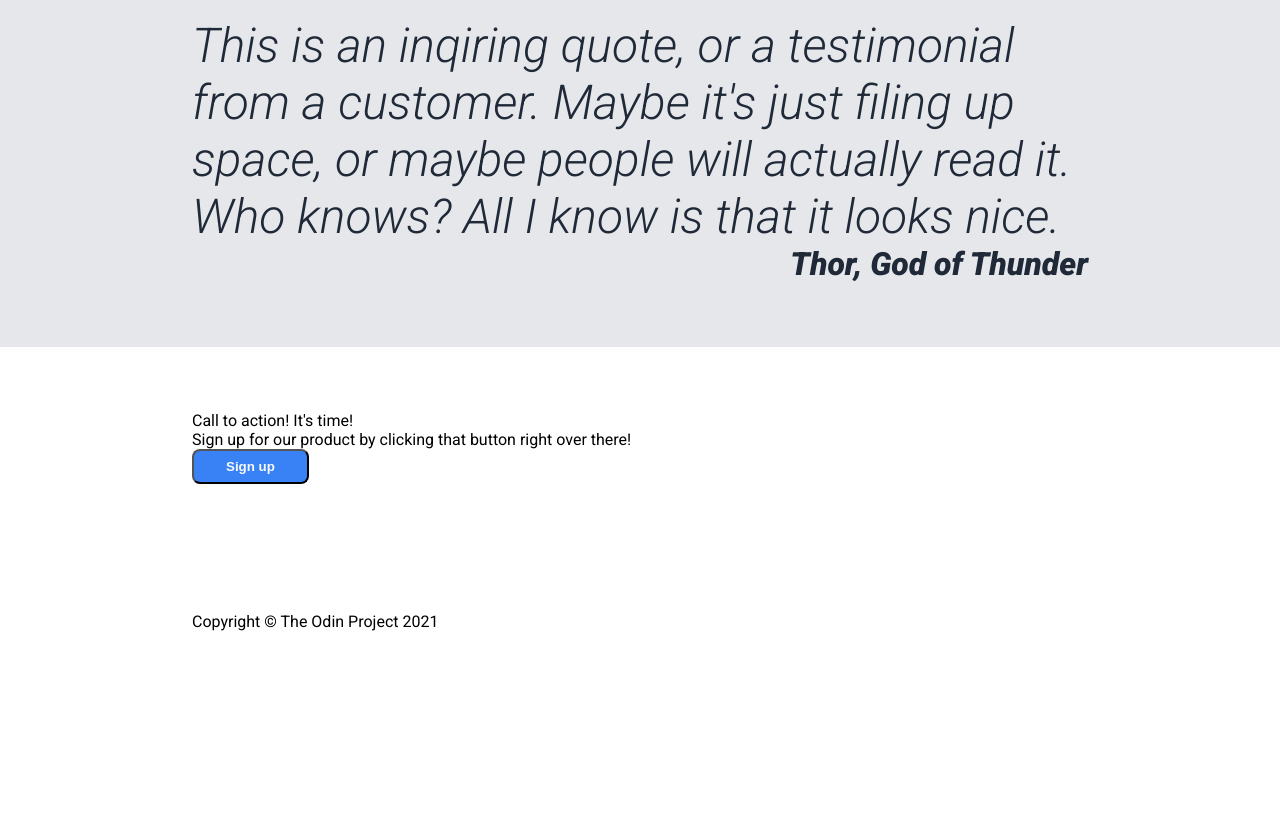
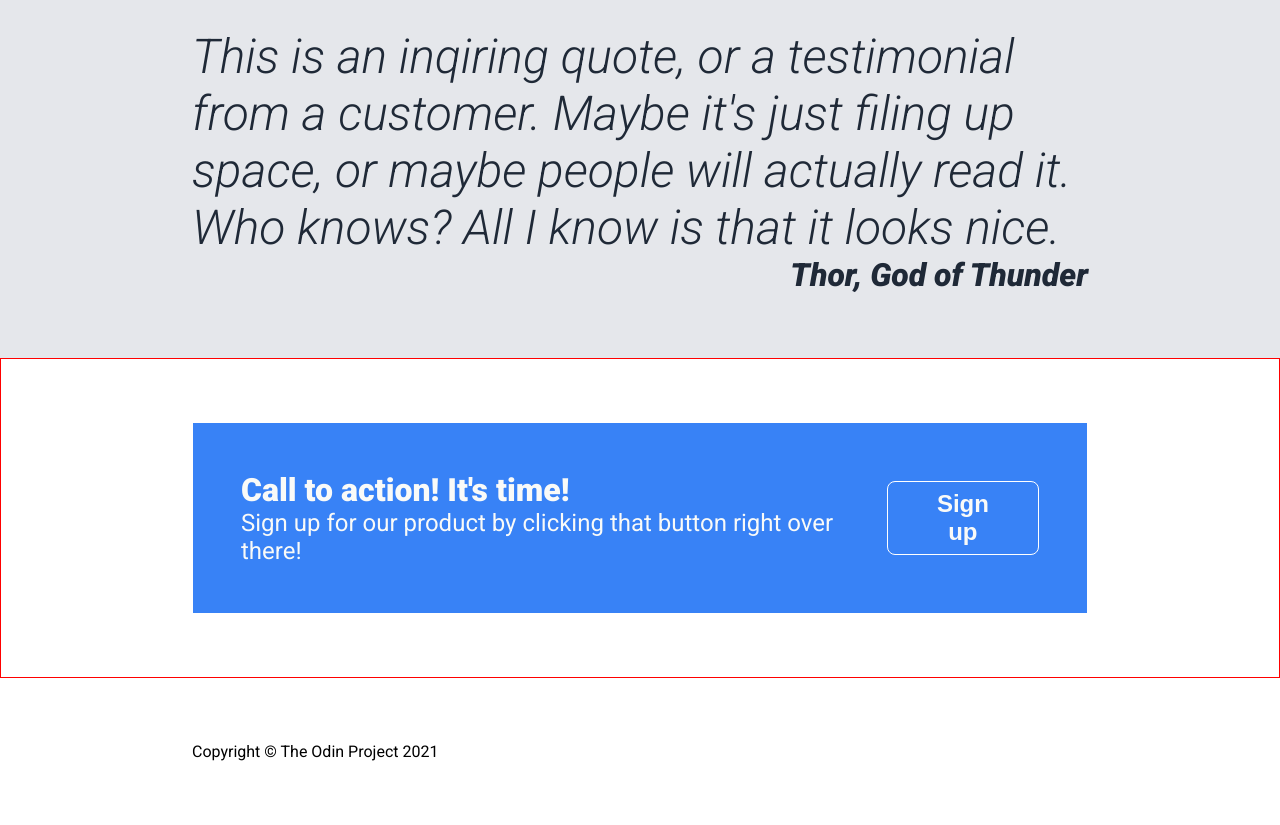
Before and after one commit to dsvignacio/odin-landing-page, a plain HTML site: page index.html in a window 1280 px wide. Shown: the part 1380-2205 px from the top of the page. Before the commit the page ends 2075 px from the top, so only its background shows below. Drawn offline with Linux system fonts and the light colour scheme.

Commit message:
feat: fix "signup" section

```diff
--- a/index.html
+++ b/index.html
@@ -55,9 +55,13 @@
         <div class="author">Thor, God of Thunder</div>
     </div>
     <div class="signup">
-        <div class="title">Call to action! It's time!</div>
-        <div class="desc">Sign up for our product by clicking that button right over there!</div>
-        <button>Sign up</button>
+        <div class="bg-blue">
+            <div class="left">
+                <div class="title">Call to action! It's time!</div>
+                <div class="desc">Sign up for our product by clicking that button right over there!</div>
+            </div>
+            <button>Sign up</button>
+        </div>
     </div>
     <div class="footer">
         Copyright &copy; The Odin Project 2021
--- a/styles.css
+++ b/styles.css
@@ -87,6 +87,8 @@ button {
     padding: 0.5rem 2rem;
     border-radius: 0.5rem;
     font-weight: 900;
+    border: 1px solid white;
+    font-size: 1.5rem;
 }
 
 .cards {
@@ -152,3 +154,25 @@ button {
     /* border: 1px solid red; */
     text-align: end;
 }
+
+.signup {
+    border: 1px solid red;
+}
+
+.signup .bg-blue {
+    background-color: #3882f6;
+    display: flex;
+    justify-content: space-between;
+    align-items: center;
+    padding: 3rem;
+    color: #f9faf8;
+}
+
+.signup .bg-blue .left .title {
+    font-size: 2rem;;
+    font-weight: 900;
+}
+
+.signup .bg-blue .left .desc {
+    font-size: 1.5rem;;
+}
```
